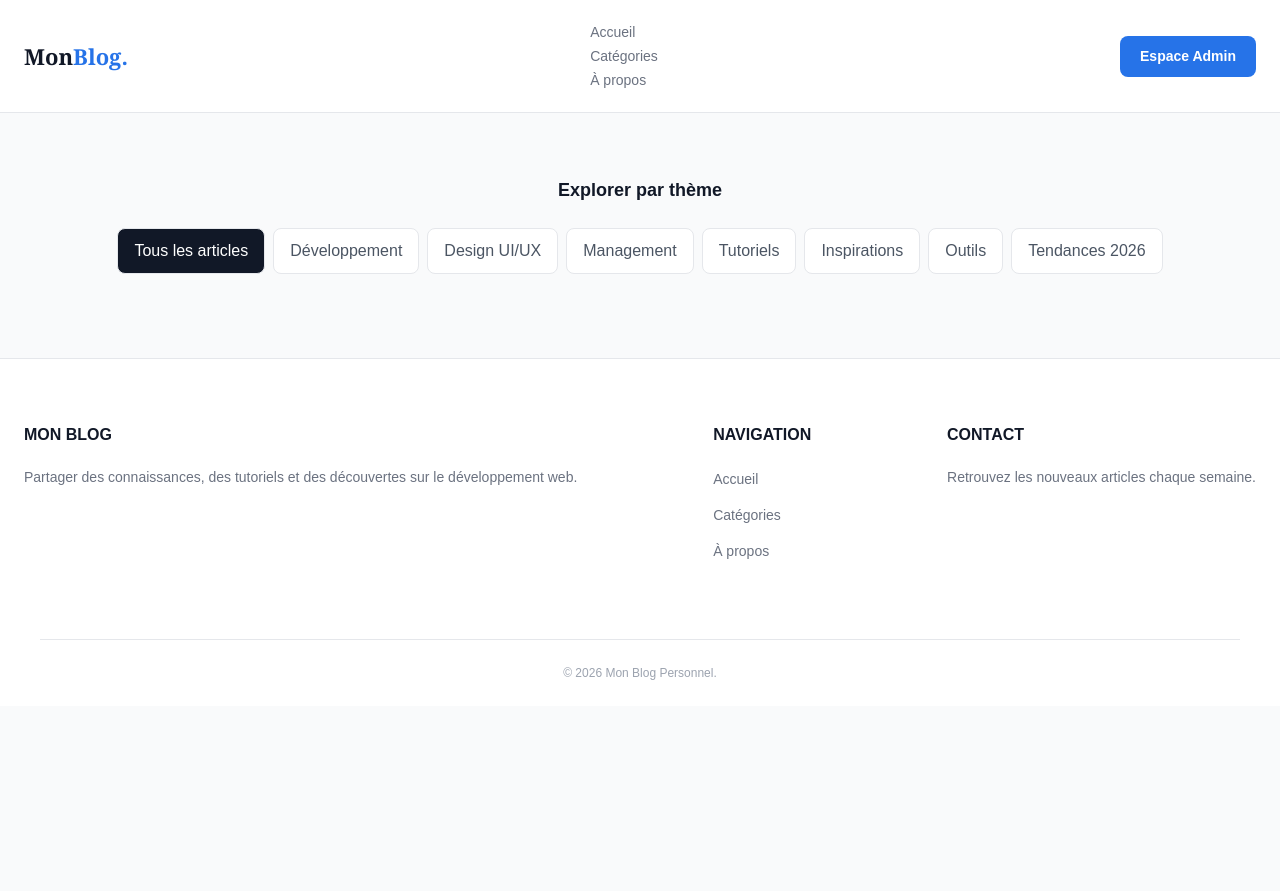
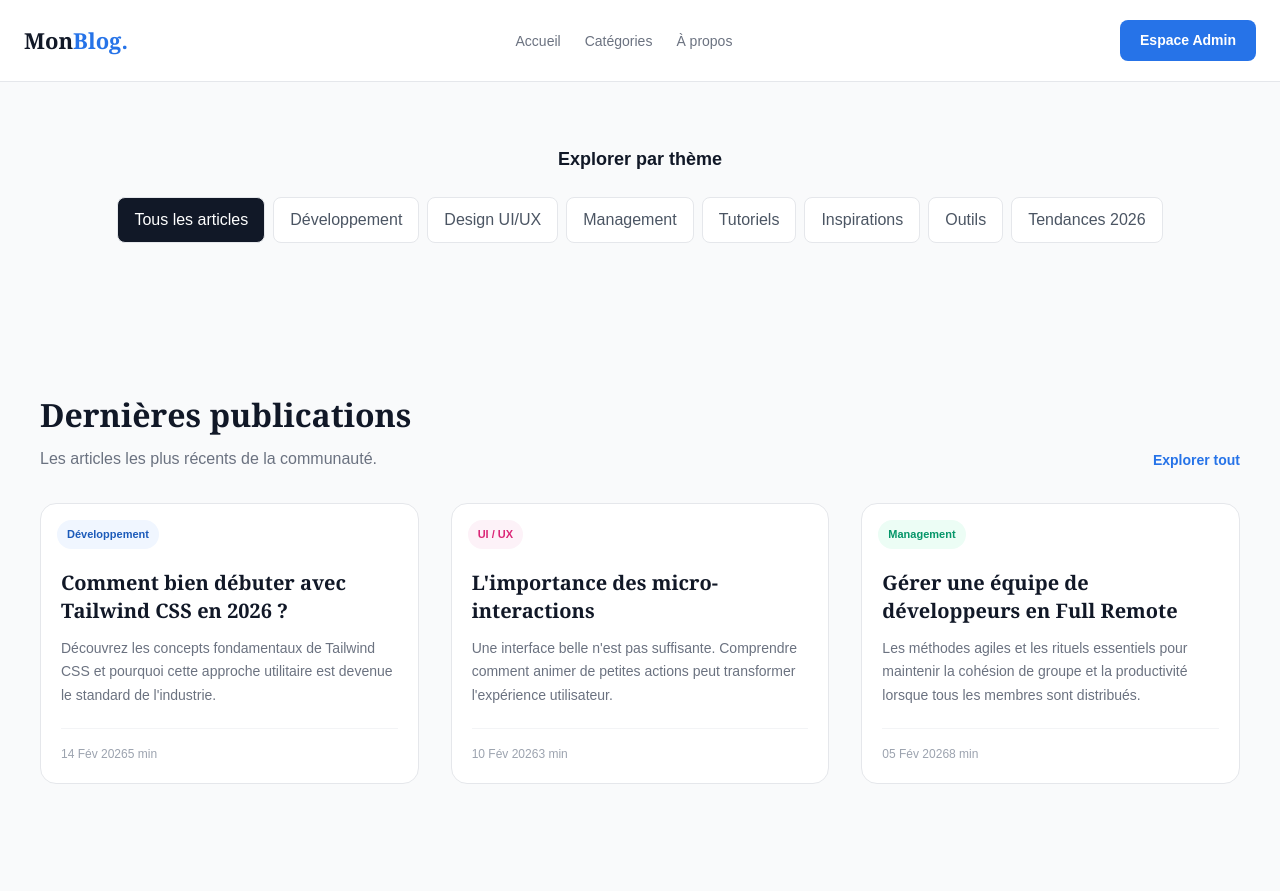
Before and after one commit to ayaalmaliqui-ai/Session-3, a plain HTML site: page Tutos/css/projet-blog-flexbox/css/css/index.html in a window 1280 px wide. Shown: the top 891 px of the page. Before the commit the page ends 800 px from the top, so only its background shows below. Drawn offline with Linux system fonts and the light colour scheme.

Commit message:
T-34-Répartir l’espace entre les cartes

```diff
--- a/Tutos/css/projet-blog-flexbox/css/css/css/components.css
+++ b/Tutos/css/projet-blog-flexbox/css/css/css/components.css
@@ -22,3 +22,64 @@
      color: white;
      background: #111827;
     }
+
+.carte-article {
+    overflow: hidden;
+    background: white;
+    border: 1px solid #e5e7eb;
+    border-radius: 16px;
+    margin-bottom: 24px;
+
+    flex: 1;
+}
+
+.carte-contenu {
+    padding: 20px;
+}
+
+.carte-contenu h3 {
+    margin: 0;
+    color: #111827;
+    font-family: Georgia, serif;
+    font-size: 20px;
+    line-height: 1.4;
+}
+
+.carte-contenu p {
+    margin: 12px 0;
+    color: #6b7280;
+    font-size: 14px;
+    line-height: 1.7;
+}
+
+.carte-meta {
+    margin-top: 20px;
+    padding-top: 16px;
+    color: #9ca3af;
+    font-size: 12px;
+    border-top: 1px solid #f3f4f6;
+}
+
+.etiquette-categorie {
+    display: inline-block;
+    margin: 16px 16px 0;
+    padding: 6px 10px;
+    font-size: 11px;
+    font-weight: 700;
+    background: #f0f6ff;
+    border-radius: 99px;
+}
+
+.etiquette-categorie.bleu {
+    color: #1c5bba;
+}
+
+.etiquette-categorie.rose {
+    color: #db2777;
+    background: #fdf2f8;
+}
+
+.etiquette-categorie.vert {
+    color: #059669;
+    background: #ecfdf5;
+}
--- a/Tutos/css/projet-blog-flexbox/css/css/css/layout.css
+++ b/Tutos/css/projet-blog-flexbox/css/css/css/layout.css
@@ -18,6 +18,11 @@
     color: #2673e8;
 }
 
+.liens-navigation {
+    display: flex;
+    gap: 24px;
+}
+
 .liens-navigation a {
     color: #6b7280;
     font-size: 14px;
@@ -36,6 +41,7 @@
 
 .conteneur-pied-de-page {
     display: flex;
+    gap: 48px;
     justify-content: space-between;
 }
 
--- a/Tutos/css/projet-blog-flexbox/css/css/css/pages.css
+++ b/Tutos/css/projet-blog-flexbox/css/css/css/pages.css
@@ -14,3 +14,42 @@
      flex-wrap: wrap;
      justify-content: center;
 }
+
+.section-articles {
+    padding: 80px 24px;
+}
+
+.conteneur-articles {
+    max-width: 1200px;
+    margin: 0 auto;
+}
+
+.entete-liste-articles {
+    margin-bottom: 32px;
+    display: flex;
+    justify-content: space-between;
+    align-items: flex-end;
+}
+
+.entete-liste-articles h2 {
+    margin: 0;
+    color: #111827;
+    font-family: Georgia, serif;
+    font-size: 32px;
+}
+
+.entete-liste-articles p {
+    margin: 8px 0 0;
+    color: #6b7280;
+}
+
+.lien-voir-tout {
+    color: #2673e8;
+    font-size: 14px;
+    font-weight: 600;
+}
+
+.grille-articles {
+    display: flex;
+    gap: 32px;
+}
--- a/Tutos/css/projet-blog-flexbox/css/css/index.html
+++ b/Tutos/css/projet-blog-flexbox/css/css/index.html
@@ -36,6 +36,46 @@
             <a href="#" class="pilule-filtre">Tendances 2026</a>
         </div>
     </section>
+      <section id="articles" class="section-articles">
+        <div class="conteneur-articles">
+            <div class="entete-liste-articles">
+                <div>
+                    <h2>Dernières publications</h2>
+                    <p>Les articles les plus récents de la communauté.</p>
+                </div>
+                <a href="#" class="lien-voir-tout">Explorer tout</a>
+            </div>
+
+            <div class="grille-articles">
+                <div class="carte-article">
+                    <span class="etiquette-categorie bleu">Développement</span>
+                    <div class="carte-contenu">
+                        <h3><a href="#">Comment bien débuter avec Tailwind CSS en 2026 ?</a></h3>
+                        <p>Découvrez les concepts fondamentaux de Tailwind CSS et pourquoi cette approche utilitaire est devenue le standard de l'industrie.</p>
+                        <div class="carte-meta"><span>14 Fév 2026</span><span>5 min</span></div>
+                    </div>
+                </div>
+
+                <div class="carte-article">
+                    <span class="etiquette-categorie rose">UI / UX</span>
+                    <div class="carte-contenu">
+                        <h3><a href="#">L'importance des micro-interactions</a></h3>
+                        <p>Une interface belle n'est pas suffisante. Comprendre comment animer de petites actions peut transformer l'expérience utilisateur.</p>
+                        <div class="carte-meta"><span>10 Fév 2026</span><span>3 min</span></div>
+                    </div>
+                </div>
+
+                <div class="carte-article">
+                    <span class="etiquette-categorie vert">Management</span>
+                    <div class="carte-contenu">
+                        <h3><a href="#">Gérer une équipe de développeurs en Full Remote</a></h3>
+                        <p>Les méthodes agiles et les rituels essentiels pour maintenir la cohésion de groupe et la productivité lorsque tous les membres sont distribués.</p>
+                        <div class="carte-meta"><span>05 Fév 2026</span><span>8 min</span></div>
+                    </div>
+                </div>
+            </div>
+        </div>
+    </section>
        <footer class="pied-de-page">
         <div class="conteneur-pied-de-page">
             <div class="colonne-pied-de-page">
```
